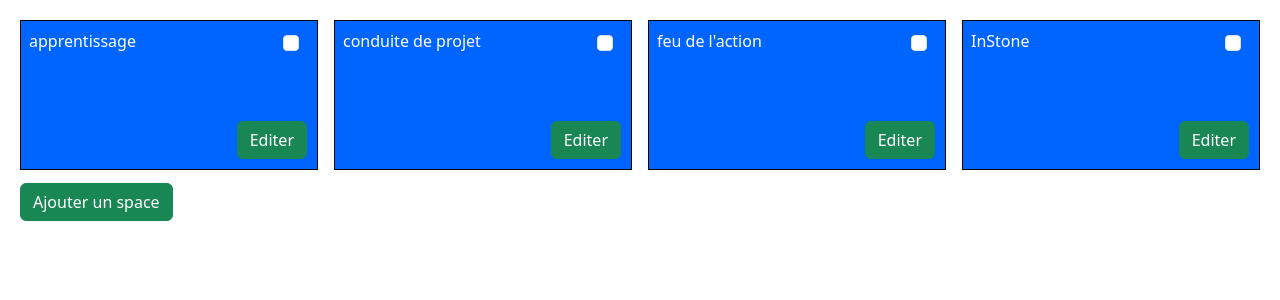
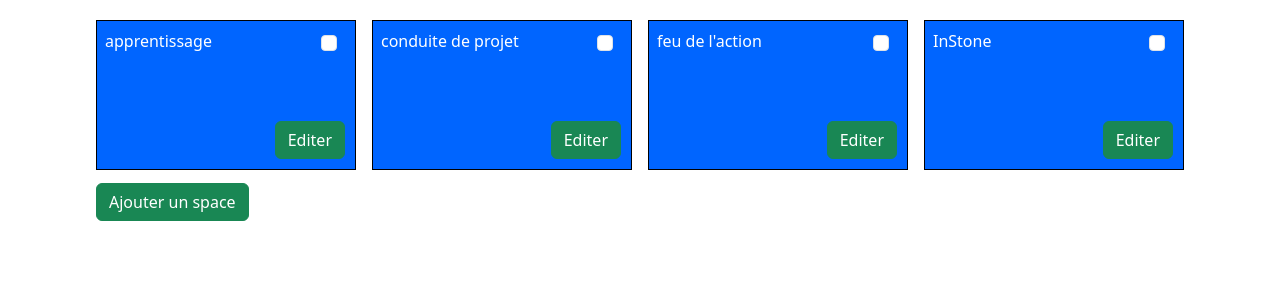
Before and after one commit to naqiibMehdi/taskManager, a React (Vite) app: page /spaces in a window 1280 px wide. Shown: the top 300 px of the page. Built offline with nearby package versions, Linux system fonts and the light colour scheme.

Commit message:
edit grid

```diff
--- a/src/components/spaces/SpaceList.jsx
+++ b/src/components/spaces/SpaceList.jsx
@@ -19,15 +19,15 @@ export default function SpaceList() {
   return (
     <>
       {displayForm && <FormUpdateSpace />}
-      <Box sx={{ margin: "20px" }}>
+      <Box sx={{ margin: "20px auto", width: "85%" }}>
         <Grid
           container
           spacing={2}
-          columns={{ lg: 4, md: 3, sm: 2, xs: 1 }}
+          columns={{ xl: 4, lg: 4, md: 2, sm: 2, xs: 1 }}
           sx={{ marginBlockEnd: "5px" }}
         >
           {spaces.map((space) => (
-            <Grid lg={1} md={1} sm={1} xs={1} key={space.id}>
+            <Grid xl={1} lg={1} md={1} sm={1} xs={1} key={space.id}>
               <SpaceItem space={space} />
             </Grid>
           ))}
```
